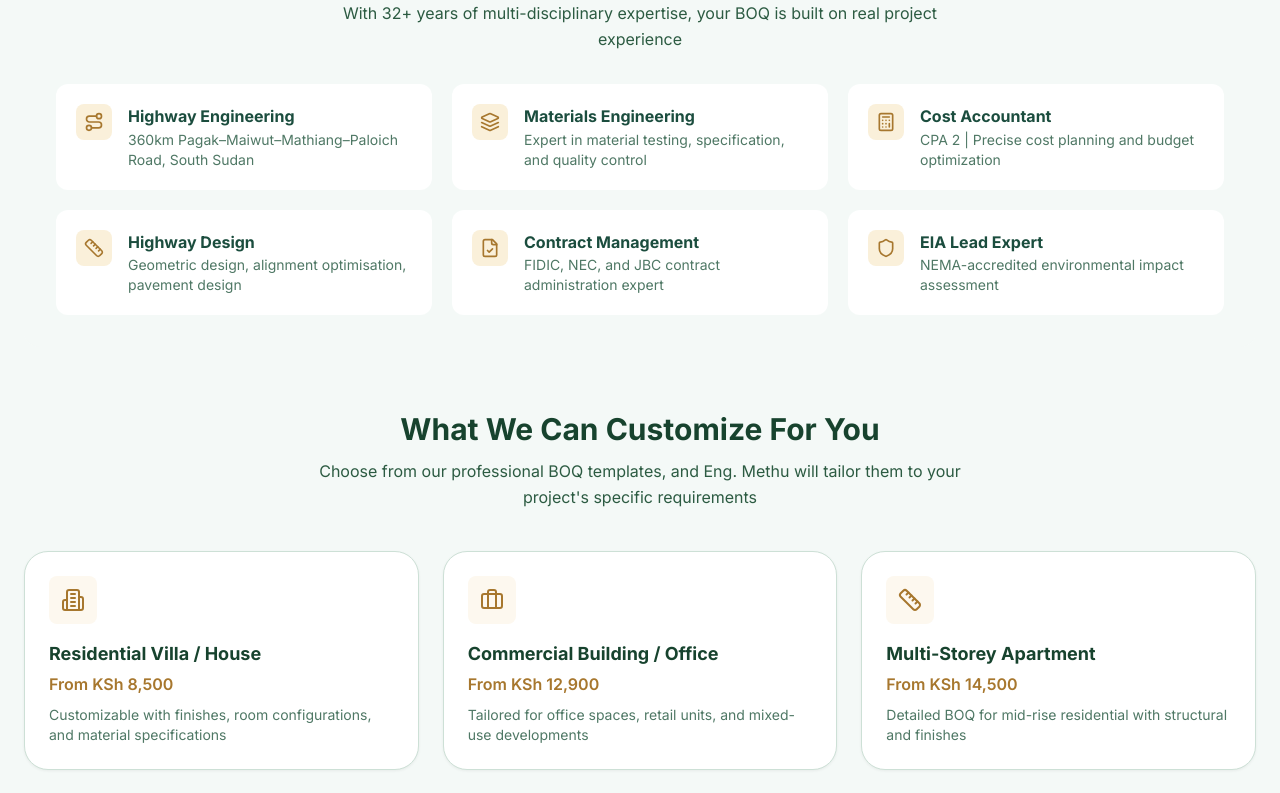
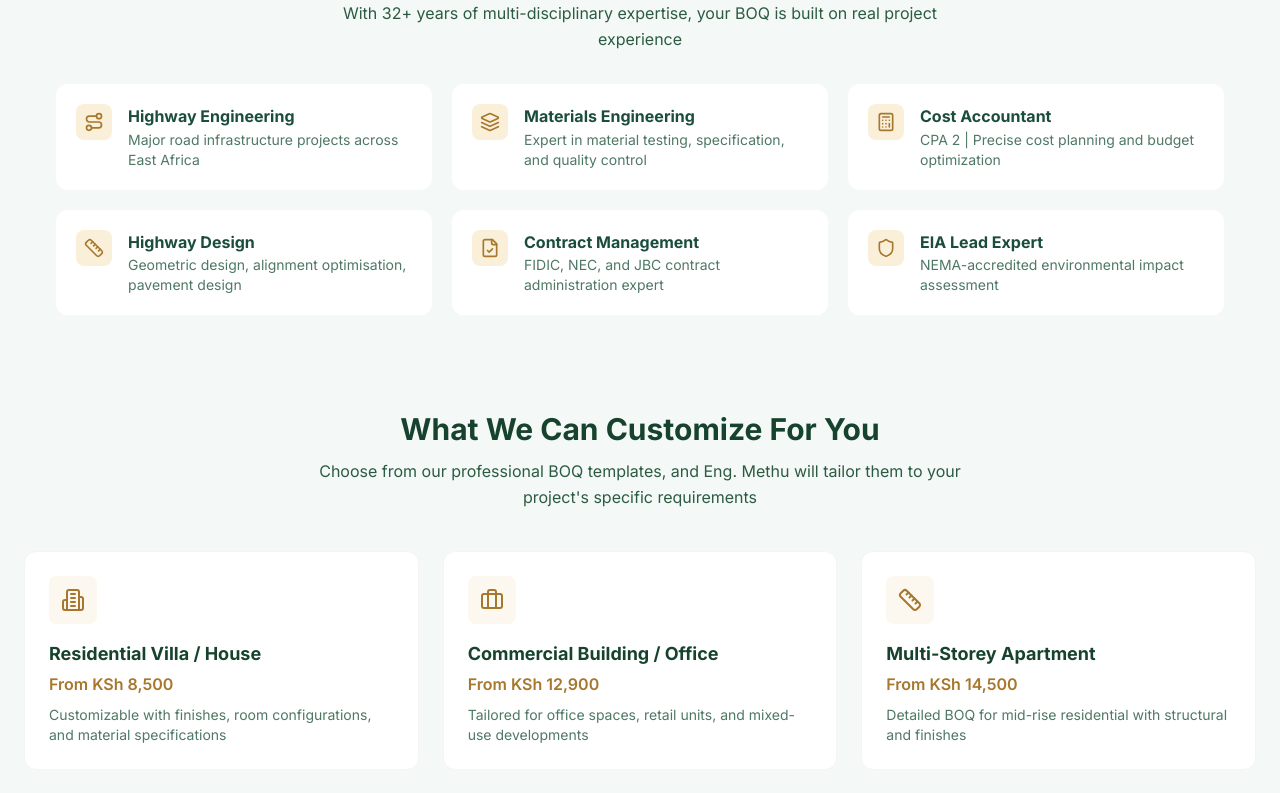
Before and after one commit to Ghola-Kodi/strasan, a Next.js app: page /contact in a window 1280 px wide. Shown: the part 720-1513 px from the top of the page. Built offline with nearby package versions, Linux system fonts and the light colour scheme.

Commit message:
Update page.tsx

```diff
--- a/app/contact/page.tsx
+++ b/app/contact/page.tsx
@@ -1,4 +1,4 @@
-import { User, Mail, Phone, MapPin, Calendar, Award, Briefcase, FileText, MessageSquare, Send, CheckCircle, Clock, Linkedin, Twitter, Facebook, Shield, HardHat, Droplet, Building2, Ruler, Wrench, ArrowRight, Star, ChevronRight, Calculator, Route, Layers, FileCheck } from 'lucide-react'
+import { User, Mail, Phone, MapPin, Calendar, Award, Briefcase, FileText, MessageSquare, Send, CheckCircle, Clock, Shield, HardHat, Droplet, Building2, Ruler, Wrench, ArrowRight, Star, ChevronRight, Calculator, Route, Layers, FileCheck } from 'lucide-react'
 import Link from 'next/link'
 import Image from 'next/image'
 
@@ -7,7 +7,7 @@ export const metadata = {
   description: 'Get personalized BOQ templates tailored to your specific construction project. Work directly with Eng. Paul Methu, EBK Consulting Engineer with 32+ years experience in highway engineering, materials, and cost management.',
 }
 
-// Team members data - streamlined for conversion
+// Team members data
 const TEAM_MEMBERS = [
   {
     name: "Eng. Paul Methu",
@@ -17,7 +17,7 @@ const TEAM_MEMBERS = [
     image: "/images/team/paul-methu.jpg",
     bio: "Eng. Paul Methu is a practicing Consulting Engineer registered with the Engineers Board of Kenya (EBK). He holds a BSc in Civil Engineering and is also a Certified Public Accountant (CPA 2) and NEMA Lead Expert. His unique combination of engineering and financial expertise ensures your BOQ is both technically sound and cost-optimized.",
     technicalCapabilities: [
-      { icon: Route, title: "Highway Engineering", desc: "360km Pagak–Maiwut–Mathiang–Paloich Road, South Sudan" },
+      { icon: Route, title: "Highway Engineering", desc: "Major road infrastructure projects across East Africa" },
       { icon: Layers, title: "Materials Engineering", desc: "Expert in material testing, specification, and quality control" },
       { icon: Calculator, title: "Cost Accountant", desc: "CPA 2 | Precise cost planning and budget optimization" },
       { icon: Ruler, title: "Highway Design", desc: "Geometric design, alignment optimisation, pavement design" },
@@ -99,7 +99,7 @@ export default function CustomizationRequestPage() {
                   </div>
                   <div className="border-t border-forest-600 pt-3 text-left space-y-1">
                     <p className="text-forest-300 text-xs flex items-center gap-2">
-                      <CheckCircle size={12} className="text-gold-400"/> Highway Engineering: 360km Pagak–Maiwut Road
+                      <CheckCircle size={12} className="text-gold-400"/> Highway Engineering Expert
                     </p>
                     <p className="text-forest-300 text-xs flex items-center gap-2">
                       <CheckCircle size={12} className="text-gold-400"/> Materials Engineering & Testing
@@ -157,7 +157,7 @@ export default function CustomizationRequestPage() {
             {BOQ_OPTIONS.map((option) => {
               const IconComponent = option.icon
               return (
-                <div key={option.id} className="card p-6 border border-gray-100 hover:shadow-lg transition">
+                <div key={option.id} className="bg-white rounded-xl p-6 border border-gray-100 hover:shadow-lg transition">
                   <div className="bg-gold-50 w-12 h-12 rounded-lg flex items-center justify-center mb-4">
                     <IconComponent className="w-6 h-6 text-gold-600" />
                   </div>
@@ -170,7 +170,7 @@ export default function CustomizationRequestPage() {
           </div>
         </div>
 
-        {/* Team Section - Simplified (Eng. Methu already highlighted, others for support) */}
+        {/* Team Section - Support Team (No distraction links) */}
         <div id="team" className="mb-16">
           <div className="text-center mb-8">
             <h2 className="text-2xl font-bold text-forest-900 mb-2">Meet Your Support Team</h2>
```
